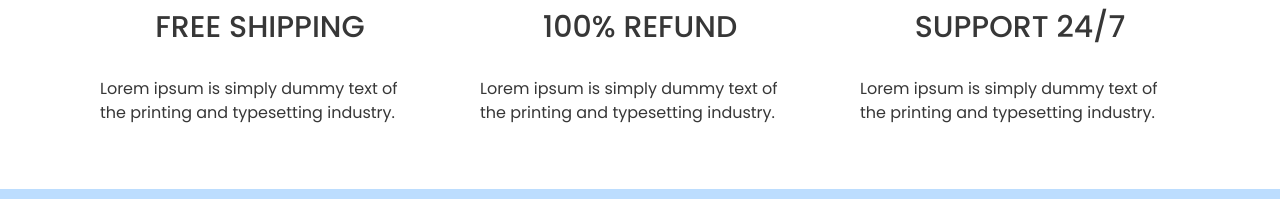
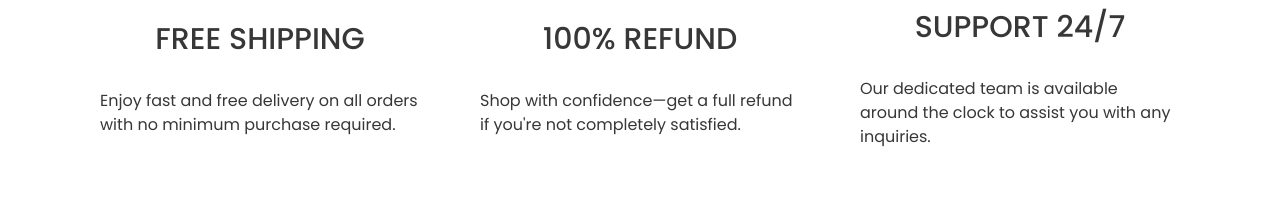
Before and after one commit to erienx/react-frontend-ecom, a React (Vite) app: page / in a window 1280 px wide. Shown: the part 1131-1330 px from the top of the page. Built offline with nearby package versions, Linux system fonts and the light colour scheme; no server answers.

Commit message:
fixed feature info text

```diff
--- a/src/components/FeaturesInfo.tsx
+++ b/src/components/FeaturesInfo.tsx
@@ -7,17 +7,17 @@ const featureData = [
     {
         Icon: ShippingIcon,
         title: "FREE SHIPPING",
-        desc: "Lorem ipsum is simply dummy text of the printing and typesetting industry."
+        desc: "Enjoy fast and free delivery on all orders with no minimum purchase required."
     },
     {
         Icon: RefundIcon,
         title: "100% REFUND",
-        desc: "Lorem ipsum is simply dummy text of the printing and typesetting industry."
+        desc: "Shop with confidence—get a full refund if you're not completely satisfied."
     },
     {
         Icon: SupportIcon,
         title: "SUPPORT 24/7",
-        desc: "Lorem ipsum is simply dummy text of the printing and typesetting industry."
+        desc: "Our dedicated team is available around the clock to assist you with any inquiries."
     }
 ];
 
--- a/src/components/UpperHeader.tsx
+++ b/src/components/UpperHeader.tsx
@@ -25,6 +25,15 @@ const UpperHeader = () => {
                         <>
                             <span className="regular-text">Welcome, <span className="font-semibold">{currentUser.firstName + " " + currentUser.lastName}</span></span>
                             <button onClick={logoutAndRedirect} className="regular-text cursor-pointer">Sign Out</button>
+                            <Link to='cart' className="flex items-center gap-2">
+                                <CartIcon />
+                                <span className="regular-text">Items</span>
+                            </Link>
+                            <Link to='wishlist' className="flex items-center gap-2">
+                                <WishlistIcon width={25} height={25} />
+                                <span className="regular-text">Wishlist</span>
+                            </Link>
+
                         </>
                     ) :
                         (
@@ -38,19 +47,6 @@ const UpperHeader = () => {
                         <span className="regular-text">My Profile</span>
                     </div> */}
 
-                    {currentUser && (
-                        <div className="flex flex-row gap-3">
-                            <Link to='cart' className="flex items-center gap-2">
-                                <CartIcon />
-                                <span className="regular-text">Items</span>
-                            </Link>
-                            <Link to='wishlist' className="flex items-center gap-2">
-                                <WishlistIcon width={25} height={25} />
-                                <span className="regular-text">Wishlist</span>
-                            </Link>
-
-                        </div>
-                    )}
 
                     {/* <div className="flex items-center gap-2">
                         <span className="regular-text">$0.00</span>
```
